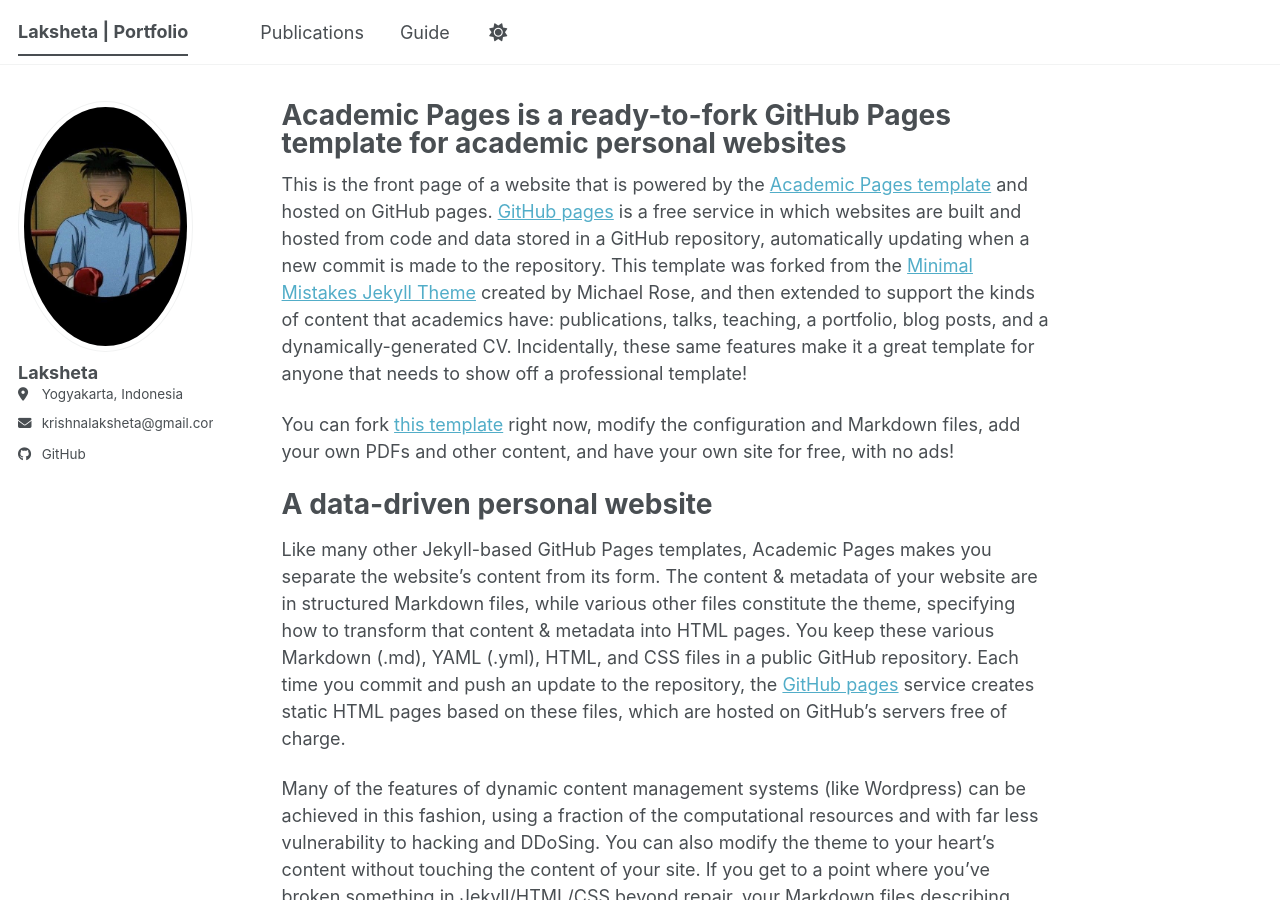
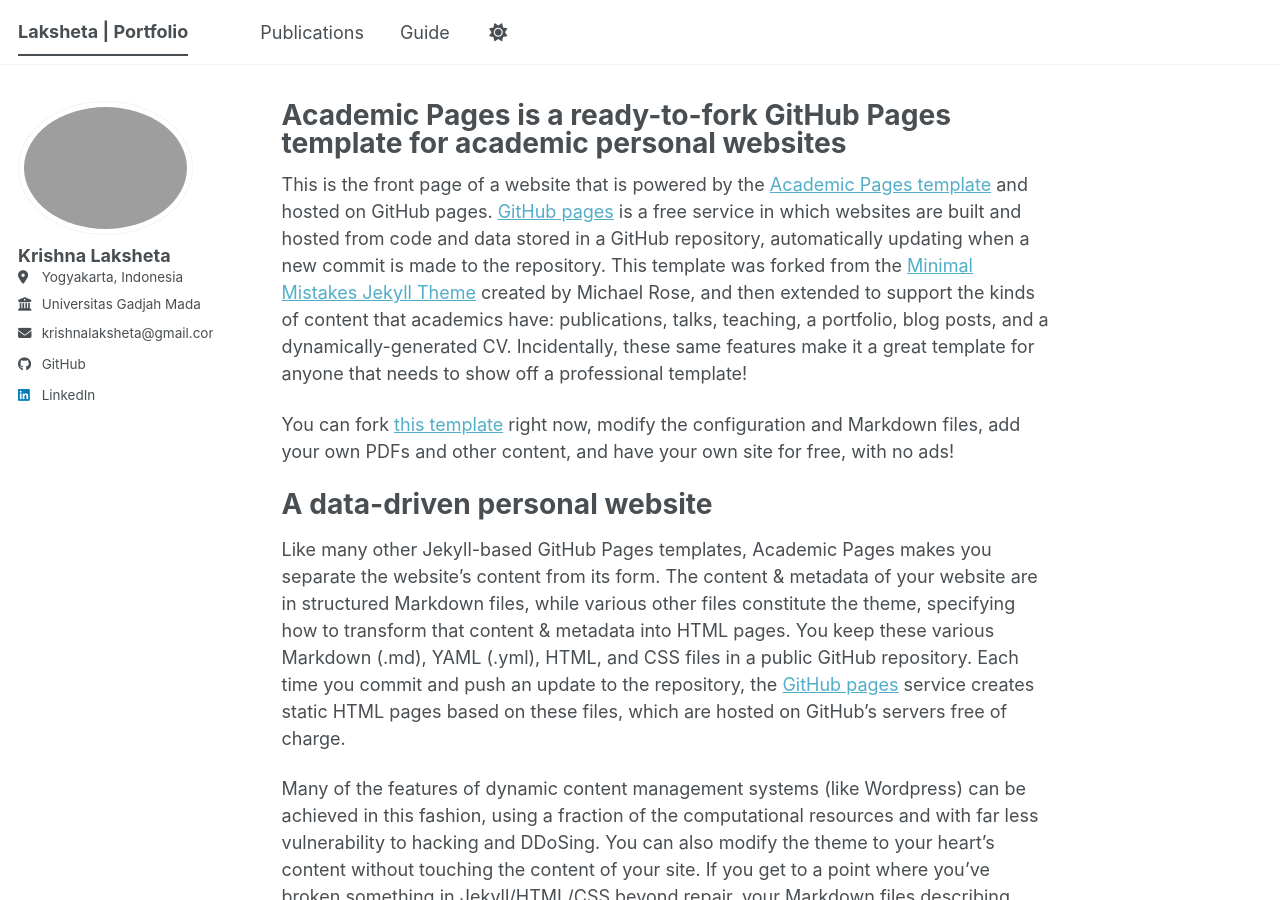
Before and after one commit to laksheta/laksheta.github.io, a Jekyll site: the page built from _pages/about.md, in a window 1280 px wide and 900 px high. Built offline with Jekyll 4.4.1, drawn with Linux system fonts in a browser that asks for light colours; a script bundle is joined from its source files by our own code; library files that are not in the unit come from our copies.

Commit message:
docs: add biographic information

```diff
--- a/_config.yml
+++ b/_config.yml
@@ -23,12 +23,12 @@
 #               Additional customization can be done by editing /_includes/author-profile.html
 author:
   # Biographic information
-  avatar           : "hajime.jpeg"
-  name             : "Laksheta"
+  avatar           : "profile.jpg"
+  name             : "Krishna Laksheta"
   pronouns         : # example: "she/her"
   bio              : #"Short biography for the left-hand sidebar"
   location         : "Yogyakarta, Indonesia"
-  employer         : #"Red Brick University"
+  employer         : "Universitas Gadjah Mada"
   uri              : # URL
   email            : "krishnalaksheta@gmail.com"
 
@@ -66,7 +66,7 @@
   keybase          : # Username
   instagram        : # Username
   lastfm           : # Username
-  linkedin         : # Username
+  linkedin         : Krishna Laksheta# Username
   mastodon         : # URL
   medium           : # URL
   pinterest        : # Username
```
Also changed, not shown: 1 other file.
